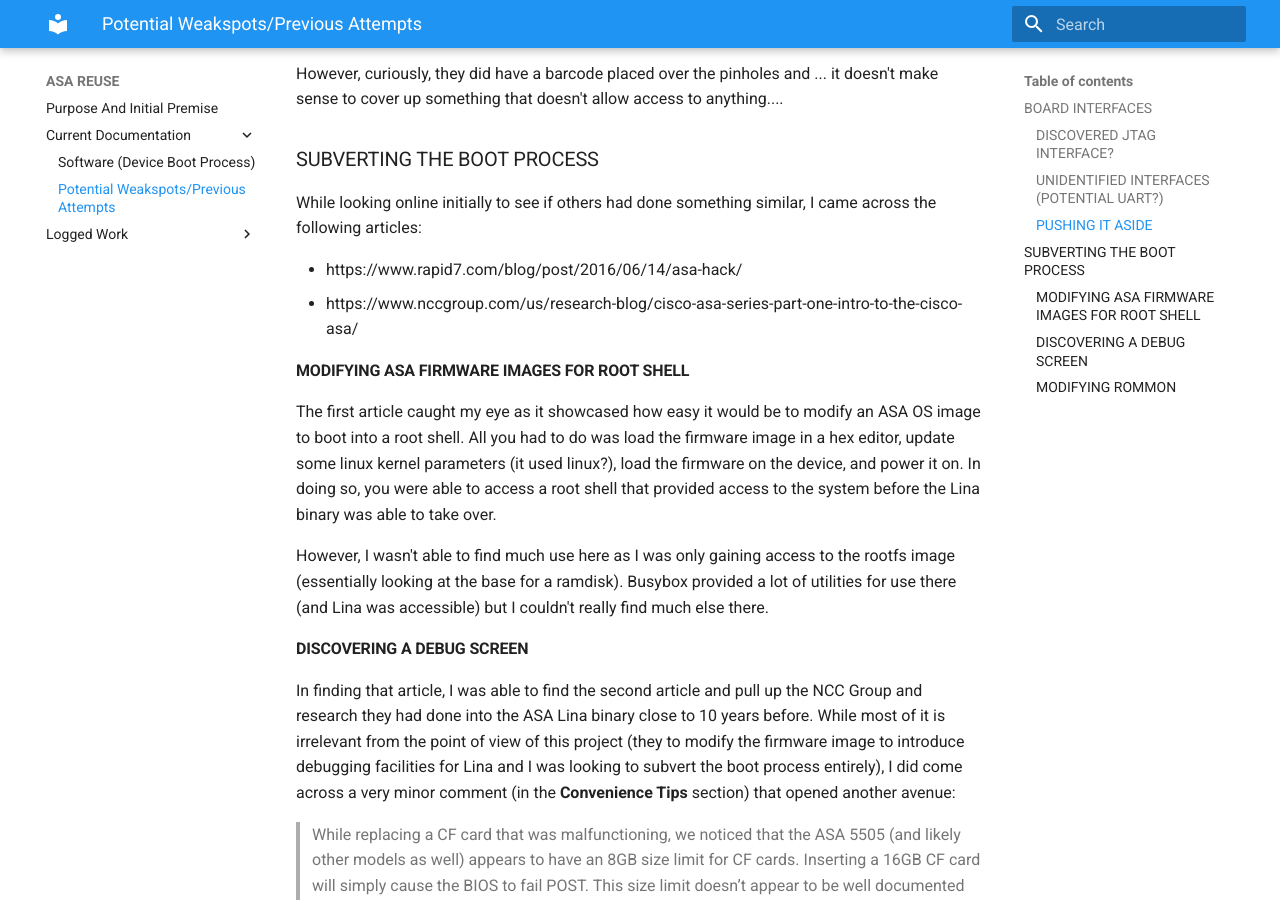
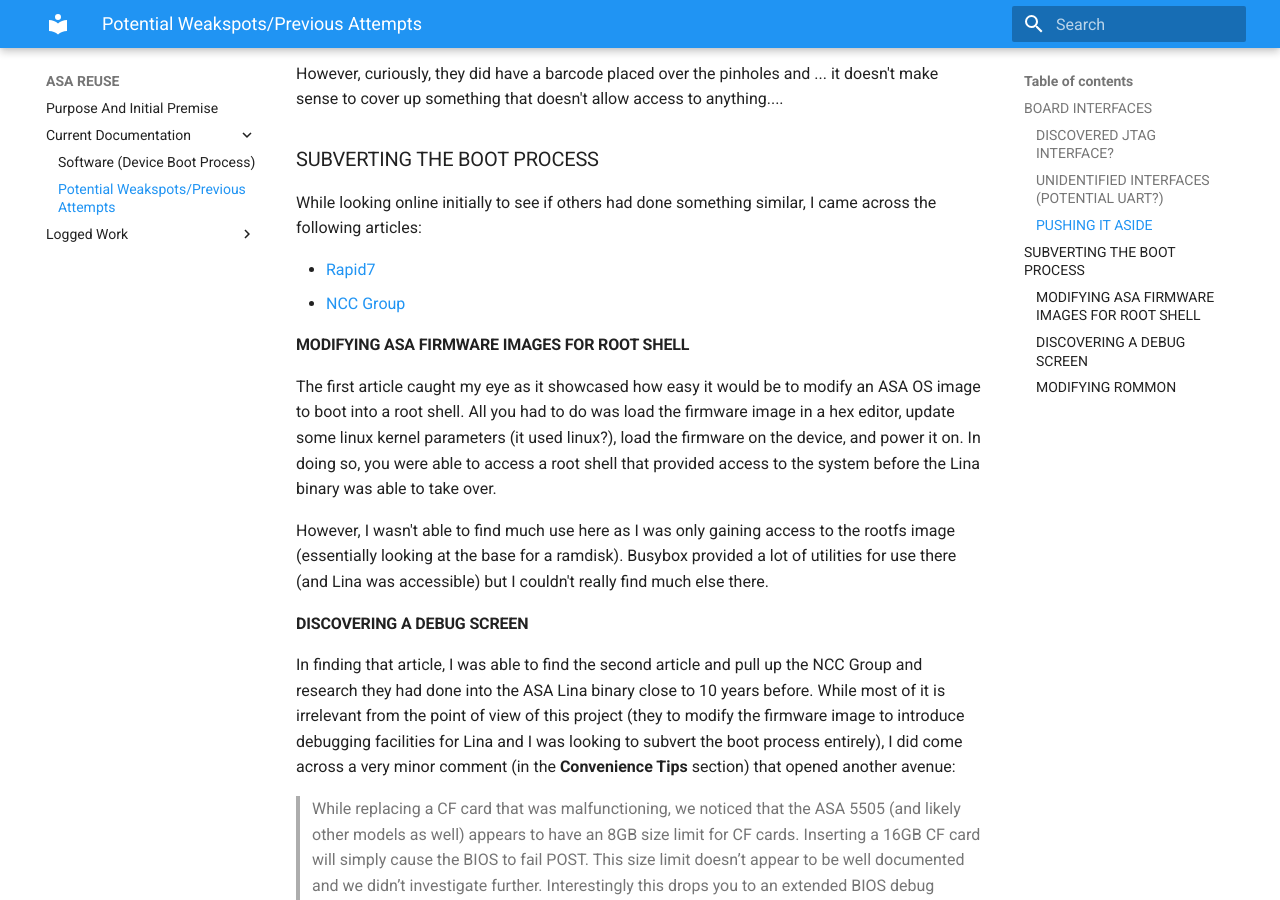
Before and after one commit to drinferno2001/ASA_REUSE_WIKI, an MkDocs documentation site: the page built from docs/current_documentation/weakspots.md, in a window 1280 px wide and 900 px high, scrolled down 1144 px. Built offline with MkDocs 1.6.1 and Material for MkDocs 9.7.7, drawn with Linux system fonts in a browser that asks for light colours.

Commit message:
Corrected broken external links.

```diff
--- a/docs/current_documentation/weakspots.md
+++ b/docs/current_documentation/weakspots.md
@@ -12,7 +12,7 @@ However, upon further research, I determined that it was actually a [**JTAG**](/
 
 At the same time, following the quick hardware hacking introduction included [here](/hardware_hacking_references/Hardware.Hacking.Methodology-Jeremy.Brun-v1.0.pdf), I also did various voltage tests against a manner of many other pins located around the JTAG interface and main CPU (in an attempt to look for a UART interface). However, I wasn't able to find any voltage that would've indicated transmit, receive, or Vcc pins. Even on bootup, none of the other interfaces produced a fluctuating voltage that would've indicated the movement of data (logging specifically). See [here](/board_layout/board_pins.txt) for a rough notepad logging of results.
 
-I also tested the JTAG interface and tried to match it using an, admittedly, older guide found [here]("http://www.jtagtest.com/pinouts/") but I wasn't able to find a matching format. It was no surprise that I couldn't match it up as this was Cisco and, as I learned, x86 JTAG interfaces were harder to access. I would've potentially needed an expensive and specialized device but I didn't research that far into it for reasons listed below.
+I also tested the JTAG interface and tried to match it using an, admittedly, older guide found [here](http://www.jtagtest.com/pinouts/) but I wasn't able to find a matching format. It was no surprise that I couldn't match it up as this was Cisco and, as I learned, x86 JTAG interfaces were harder to access. I would've potentially needed an expensive and specialized device but I didn't research that far into it for reasons listed below.
 
 #### PUSHING IT ASIDE
 
@@ -28,8 +28,8 @@ However, curiously, they did have a barcode placed over the pinholes and ... it
 
 While looking online initially to see if others had done something similar, I came across the following articles:
 
-- https://www.rapid7.com/blog/post/2016/06/14/asa-hack/
-- https://www.nccgroup.com/us/research-blog/cisco-asa-series-part-one-intro-to-the-cisco-asa/
+- [Rapid7](https://www.rapid7.com/blog/post/2016/06/14/asa-hack/)
+- [NCC Group](https://www.nccgroup.com/us/research-blog/cisco-asa-series-part-one-intro-to-the-cisco-asa/)
 
 #### MODIFYING ASA FIRMWARE IMAGES FOR ROOT SHELL
 
```
